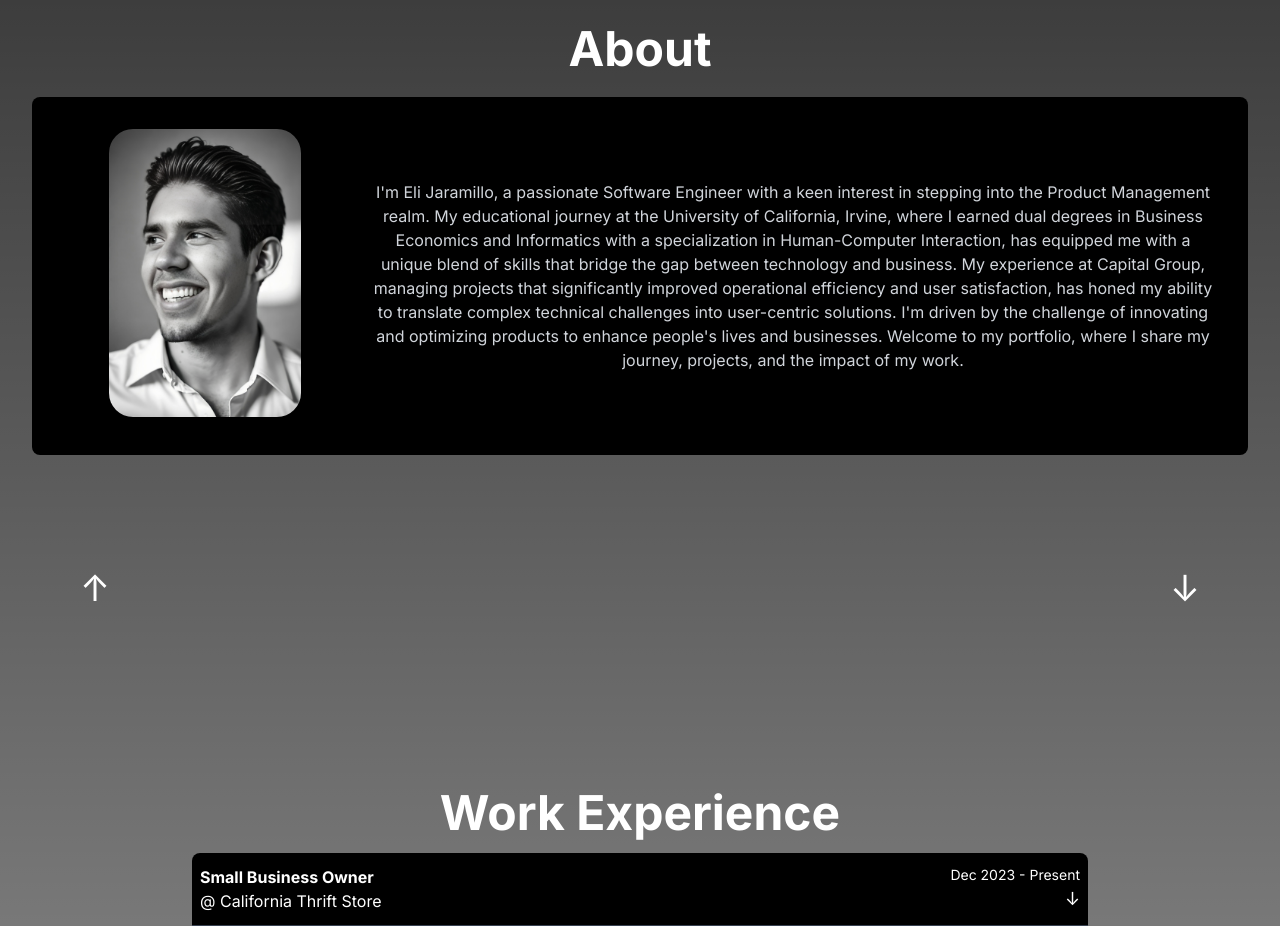
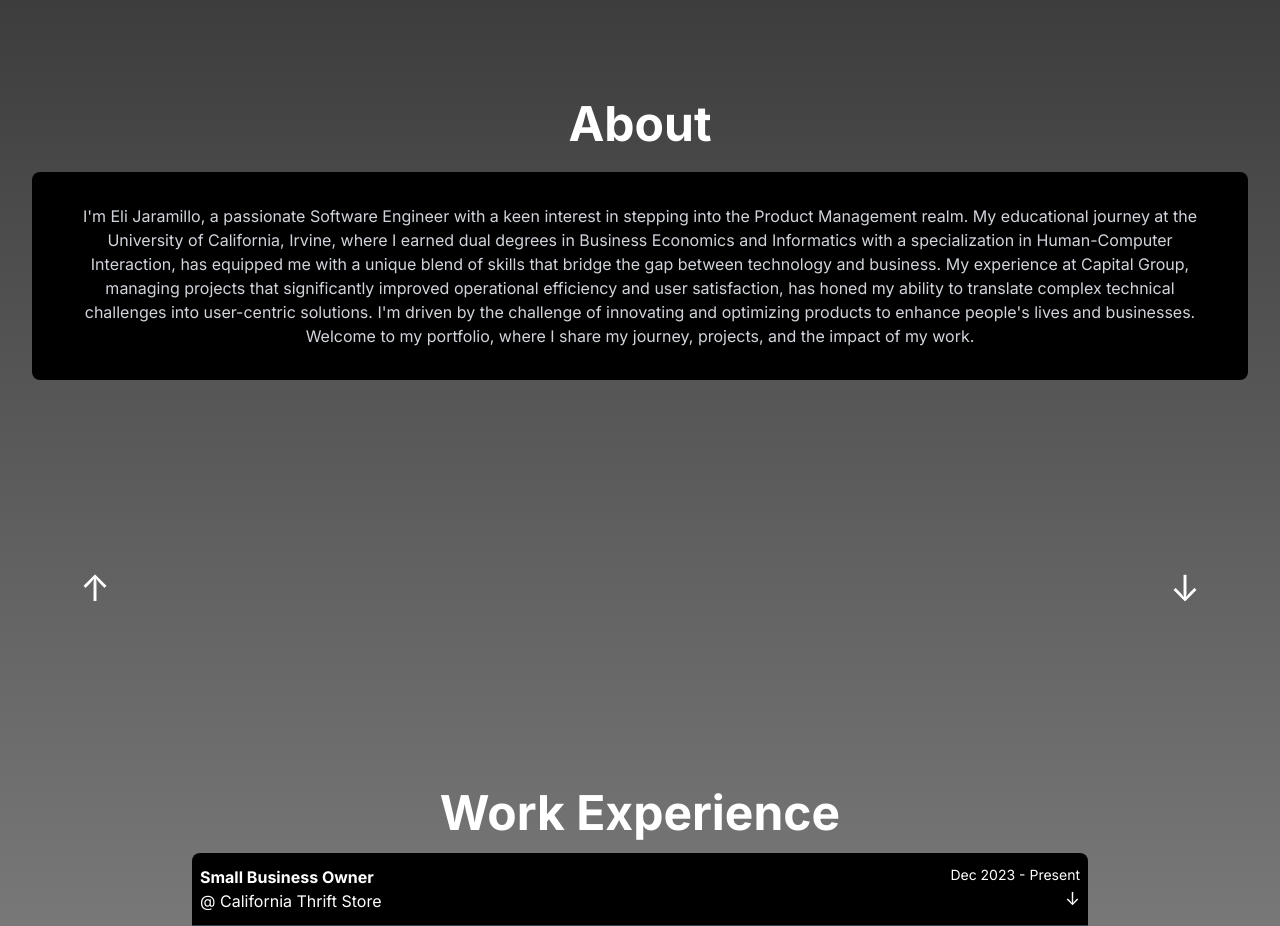
Before and after one commit to EJar74/portfolio, a Next.js app: page / in a window 1280 px wide. Shown: the part 960-1886 px from the top of the page. Built offline with nearby package versions, Linux system fonts and the light colour scheme.

Commit message:
more professional

```diff
--- a/app/components/About.tsx
+++ b/app/components/About.tsx
@@ -17,12 +17,6 @@ const AboutSection = () => {
       <div className="container mx-auto flex flex-col items-center text-center">
         <h2 className="text-4xl md:text-5xl font-bold mb-6">About</h2>
         <div className="flex flex-col md:flex-row md:items-center space-y-6 md:space-y-0 md:space-x-6 bg-black rounded-lg p-4 md:p-8">
-          <div className="w-full md:w-1/3 mx-auto">
-            {/* Replace with your image path */}
-            <div className="inline-block overflow-hidden relative rounded-3xl w-32 h-48 md:w-48 md:h-72">
-              <Image src="/portrait.png" alt="Eli Jaramillo" layout="fill" objectFit="cover" />
-            </div>
-          </div>
           <div className="w-full text-gray-300 text-xs md:text-base">
             <p>
             {"I'm Eli Jaramillo, a passionate Software Engineer with a keen interest in stepping into the Product Management realm. My educational journey at the University of California, Irvine, where I earned dual degrees in Business Economics and Informatics with a specialization in Human-Computer Interaction, has equipped me with a unique blend of skills that bridge the gap between technology and business. My experience at Capital Group, managing projects that significantly improved operational efficiency and user satisfaction, has honed my ability to translate complex technical challenges into user-centric solutions. I'm driven by the challenge of innovating and optimizing products to enhance people's lives and businesses. Welcome to my portfolio, where I share my journey, projects, and the impact of my work."}
```
